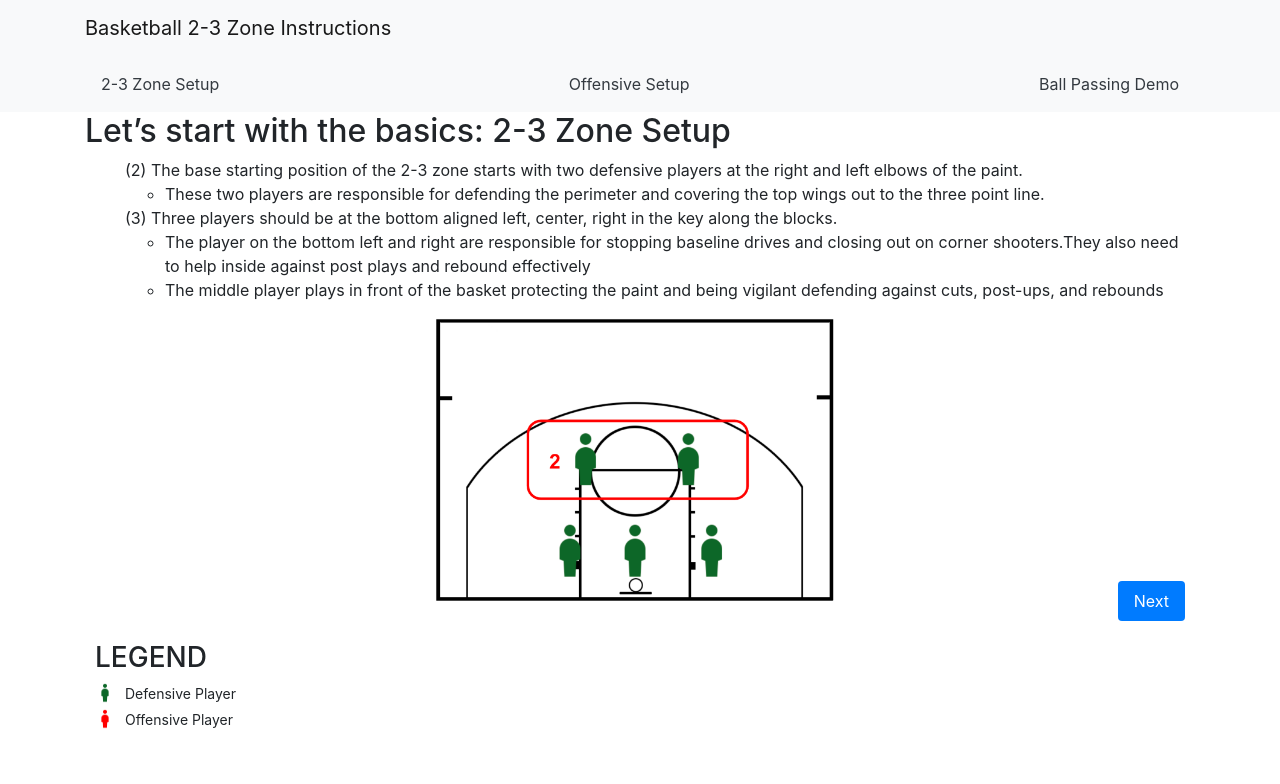
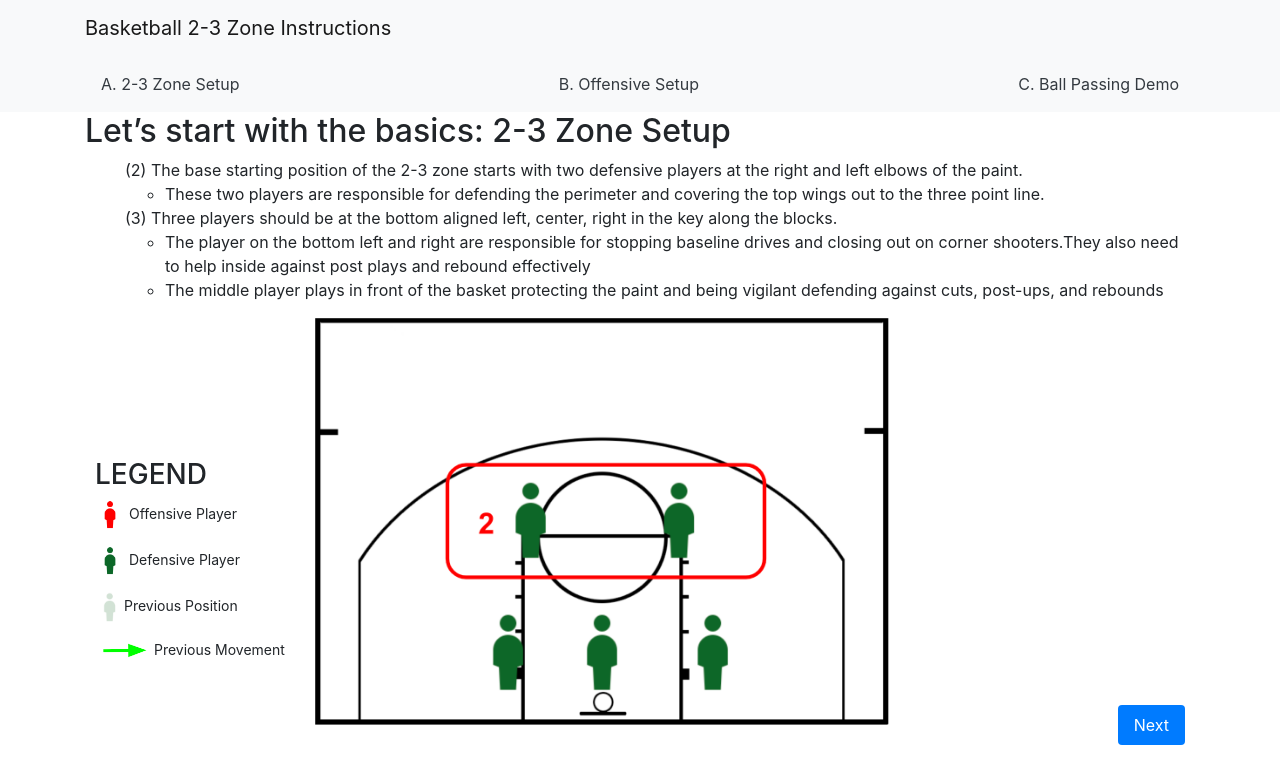
Before and after one commit to yan-ye-0102/UI_project, a Flask app: page /combined-setup in a window 1280 px wide. Shown: the top 784 px of the page. Run offline with Flask 3, Linux system fonts and the light colour scheme; some libraries are stand-ins or nearby versions.

Commit message:
Adjust UI for setup

```diff
--- a/static/main.css
+++ b/static/main.css
@@ -80,9 +80,9 @@
     font-size: 20px; /* Adjust font size as needed */
 }
 
-#legend {
-    margin-top: 10px;
-}
+/*#legend {*/
+/*    margin-top: 10px;*/
+/*}*/
 
 #court-container {
     display: flex;
@@ -92,6 +92,10 @@
     flex: 0 0 auto; /* Ensure the legend doesn't grow or shrink */
     margin-right: 20px; /* Adjust the spacing between the legend and the basketball court */
     margin-top: 150px;
+    padding: 10px;
+    border-radius: 5px;
+    font-size: 14px;
+    color: #212529;
 }
 
 #basketball-court {
@@ -139,13 +143,6 @@
     color: #000000 !important; /* Force text color to black */
 }
 
-.setup-container {
-    display: flex;
-    justify-content: center;
-    align-items: flex-start;
-    margin-top: 20px;
-}
-
 .setup-section {
     display: none;
 }
@@ -157,47 +154,25 @@
 
 .setup-image {
     display: block;
-    max-width: 400px;
+    max-width: 66%;
     height: auto;
     margin-bottom: 20px;
 }
 
 
-#legend {
-    margin-top: 10px;
-    padding: 10px;
-    border-radius: 5px;
-    font-size: 14px;
-    color: #212529;
-}
-
-.legend-item {
-    display: flex;
-    align-items: center;
-    margin-bottom: 5px;
-}
-
-.legend-color {
-    width: 20px;
-    height: 20px;
-    display: inline-block;
-    margin-right: 10px;
-    background-size: cover;
-    background-repeat: no-repeat;
-}
+/*#legend {*/
+/*    margin-top: 0px;*/
+/*    padding: 10px;*/
+/*    border-radius: 5px;*/
+/*    font-size: 14px;*/
+/*    color: #212529;*/
+/*}*/
 
 
-.offensive-player {
-    background-color: red;
-}
-
-.defensive-player {
-    background-color: green;
-}
-
 #imagesblock {
-    display: flex; /* Ensure images are displayed in a row */
+    display: grid;/* Ensure images are displayed in a row */
     justify-content: center; /* Center align images horizontally */
     align-items: flex-start; /* Align images to the top */
     margin-right: 10px;
+    margin-top: 20px;
 }
--- a/templates/combined_setup.html
+++ b/templates/combined_setup.html
@@ -28,13 +28,21 @@
             background-color: #0056b3; /* Darker blue on hover for visual feedback */
         }
 
+        .content-container {
+            display: flex;
+            justify-content: space-between;
+            align-items: start;
+            width: 100%;
+            margin-top: -20px;
+        }
+
 
     </style>
     <script src="{{ url_for('static', filename='basketball.js') }}"></script>
 {% endblock %}
 
 {% block content %}
-    <div class="lesson-container">
+    <div class="setup-container">
         <!-- 2-3 Zone Setup Section -->
         <section id="two-three-zone-setup" class="setup-section">
             <h2>Let’s start with the basics: 2-3 Zone Setup</h2>
@@ -49,10 +57,20 @@
                     <li>The middle player plays in front of the basket protecting the paint and being vigilant defending against cuts, post-ups, and rebounds</li>
                 </ul>
             </ul>
-            <div id="imagesblock" style="position: relative;">
-                <img src="{{ url_for('static', filename='2-3_Zone_Setup_Defen.png') }}" alt="2-3 Zone Setup" class="setup-image img-fluid" id="first-image">
-                <img src="{{ url_for('static', filename='2-3_Zone_Setup_Defen_2.png') }}" alt="2-3 Zone Setup 2" class="setup-image img-fluid" id="second-image" style="display: none;">
-                <button id="next-button" style="position: absolute; right: 0; bottom: 0;">Next</button>
+
+            <div class="content-container">
+                <div id="legend">
+                    <h3>LEGEND</h3>
+                    <p><img src="static/red_person.png" alt="Offensive Player" class="offensive-player-img"> Offensive Player</p>
+                    <p><img src="static/green_person.png" alt="Defensive Player" class="defensive-player-img"> Defensive Player</p>
+                    <p><img src="static/previous_person.png" alt="Previous Player" class="previous-player-img"> Previous Position</p>
+                    <p><img src="static/player_movement.png" alt="Player Movement" class="player-movement-img"> Previous Movement</p>
+                </div>
+                <div id="imagesblock" style="position: relative;">
+                    <img src="{{ url_for('static', filename='2-3_Zone_Setup_Defen.png') }}" alt="2-3 Zone Setup" class="setup-image img-fluid" id="first-image">
+                    <img src="{{ url_for('static', filename='2-3_Zone_Setup_Defen_2.png') }}" alt="2-3 Zone Setup 2" class="setup-image img-fluid" id="second-image" style="display: none;">
+                    <button id="next-button" style="position: absolute; right: 0; bottom: 0;">Next</button>
+                </div>
             </div>
 
 
@@ -61,7 +79,7 @@
         <!-- Offensive Setup Section -->
         <section id="offensive-setup" class="setup-section">
             <h2>Offensive Setup</h2>
-            <P>Now let’s add 5 offensive players, we can start with one of the most common offensive setups, with five players on the outside of the three-point line!</P>
+            Now let’s add 5 offensive players, we can start with one of the most common offensive setups, with five players on the outside of the three-point line!
             <ul>
                 <li><strong>(PG) Point Guard:</strong> Directs the team's offense and distributes the ball from the top of the key.</li>
                 <li><strong>(LW) Left Wing:</strong>  Stretches the defense laterally and provides options for perimeter shooting.</li>
@@ -70,24 +88,20 @@
                 <li><strong>(RB) Right Base:</strong>  Helps in balancing the court and can quickly move to score from the corners.</li>
             </ul>
 
-
-            <div id="imagesblock">
-                <img src="{{ url_for('static', filename='2-3_Zone_Setup_Offen.png') }}" alt="Offensive Setup" class="setup-image img-fluid">
+            <div class="content-container">
+                <div id="legend">
+                    <h3>LEGEND</h3>
+                    <p><img src="static/red_person.png" alt="Offensive Player" class="offensive-player-img"> Offensive Player</p>
+                    <p><img src="static/green_person.png" alt="Defensive Player" class="defensive-player-img"> Defensive Player</p>
+                    <p><img src="static/previous_person.png" alt="Previous Player" class="previous-player-img"> Previous Position</p>
+                    <p><img src="static/player_movement.png" alt="Player Movement" class="player-movement-img"> Previous Movement</p>
+                </div>
+                <div id="imagesblock" style="position: relative;">
+                    <img src="{{ url_for('static', filename='2-3_Zone_Setup_Offen.png') }}" alt="Offensive Setup" class="setup-image img-fluid">
+                </div>
             </div>
-
         </section>
 
-        <div id="legend">
-            <h3>LEGEND</h3>
-            <div class="legend-item">
-                <span class="legend-color defensive-player-image"></span>
-                Defensive Player
-            </div>
-            <div class="legend-item">
-                <span class="legend-color offensive-player-image"></span>
-                Offensive Player
-            </div>
-        </div>
     </div>
 {% endblock %}
 
--- a/templates/layout.html
+++ b/templates/layout.html
@@ -32,10 +32,10 @@
     <!-- Lesson-specific Navigation -->
     <nav class="navbar navbar-expand-lg navbar-light bg-light">
         <div class="container">
-            <a class="nav-item nav-link text-dark" href="/combined-setup" id="nav-zone-setup">2-3 Zone Setup</a>
+            <a class="nav-item nav-link text-dark" href="/combined-setup" id="nav-zone-setup">A. 2-3 Zone Setup</a>
             <a class="nav-item nav-link text-dark" href="/combined-setup#offensive-setup"
-                id="nav-offensive-setup">Offensive Setup</a>
-            <a class="nav-item nav-link text-dark" href="/lesson" id="nav-lesson">Ball Passing Demo</a>
+                id="nav-offensive-setup">B. Offensive Setup</a>
+            <a class="nav-item nav-link text-dark" href="/lesson" id="nav-lesson">C. Ball Passing Demo</a>
         </div>
     </nav>
 
```
Also changed, not shown: static/2-3_Zone_Setup_Defen.png, static/2-3_Zone_Setup_Defen_2.png, static/2-3_Zone_Setup_Offen.png.
